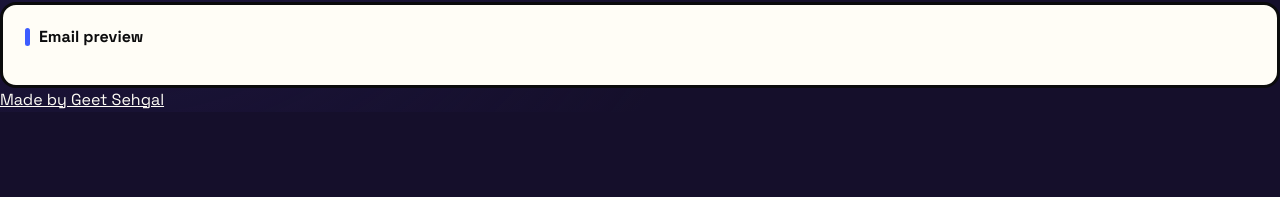
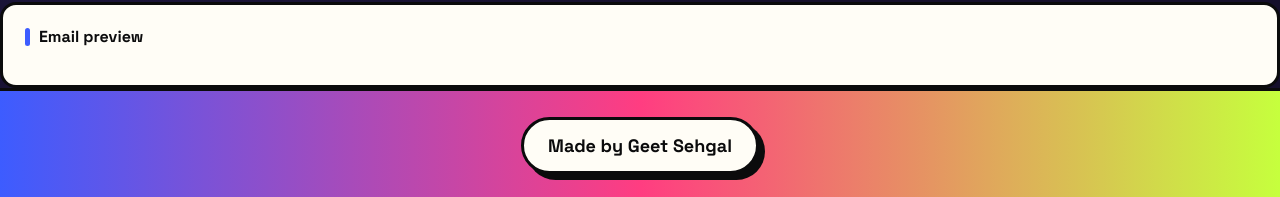
Before and after one commit to geetsehgal/politik, a plain HTML site: page index.html in a window 1280 px wide. Shown: the part 996-1193 px from the top of the page. Before the commit the page ends 1108 px from the top, so only its background shows below. Drawn offline with Linux system fonts and the light colour scheme.

Commit message:
Add styles for site footer and its links

```diff
--- a/style.css
+++ b/style.css
@@ -378,6 +378,38 @@ select:focus-visible {
   padding: 6px 20px;
 }
 
+.site-footer {
+  border-top: 3px solid var(--ink);
+  background: linear-gradient(90deg, var(--blue), var(--pink) 50%, var(--lime));
+  padding: 26px 28px;
+  text-align: center;
+}
+
+.site-footer a {
+  display: inline-block;
+  font-size: 18px;
+  font-weight: 700;
+  color: var(--ink);
+  text-decoration: none;
+  padding: 12px 24px;
+  border: 3px solid var(--ink);
+  border-radius: 999px;
+  background: var(--paper);
+  box-shadow: 6px 6px 0 var(--ink);
+  transition: transform 0.15s ease, box-shadow 0.15s ease;
+}
+
+.site-footer a:hover,
+.site-footer a:focus-visible {
+  transform: translate(-3px, -3px);
+  box-shadow: 9px 9px 0 var(--ink);
+}
+
+.site-footer a:active {
+  transform: translate(0, 0);
+  box-shadow: 3px 3px 0 var(--ink);
+}
+
 /* ---------- Small screens ---------- */
 
 @media (max-width: 860px) {
```
